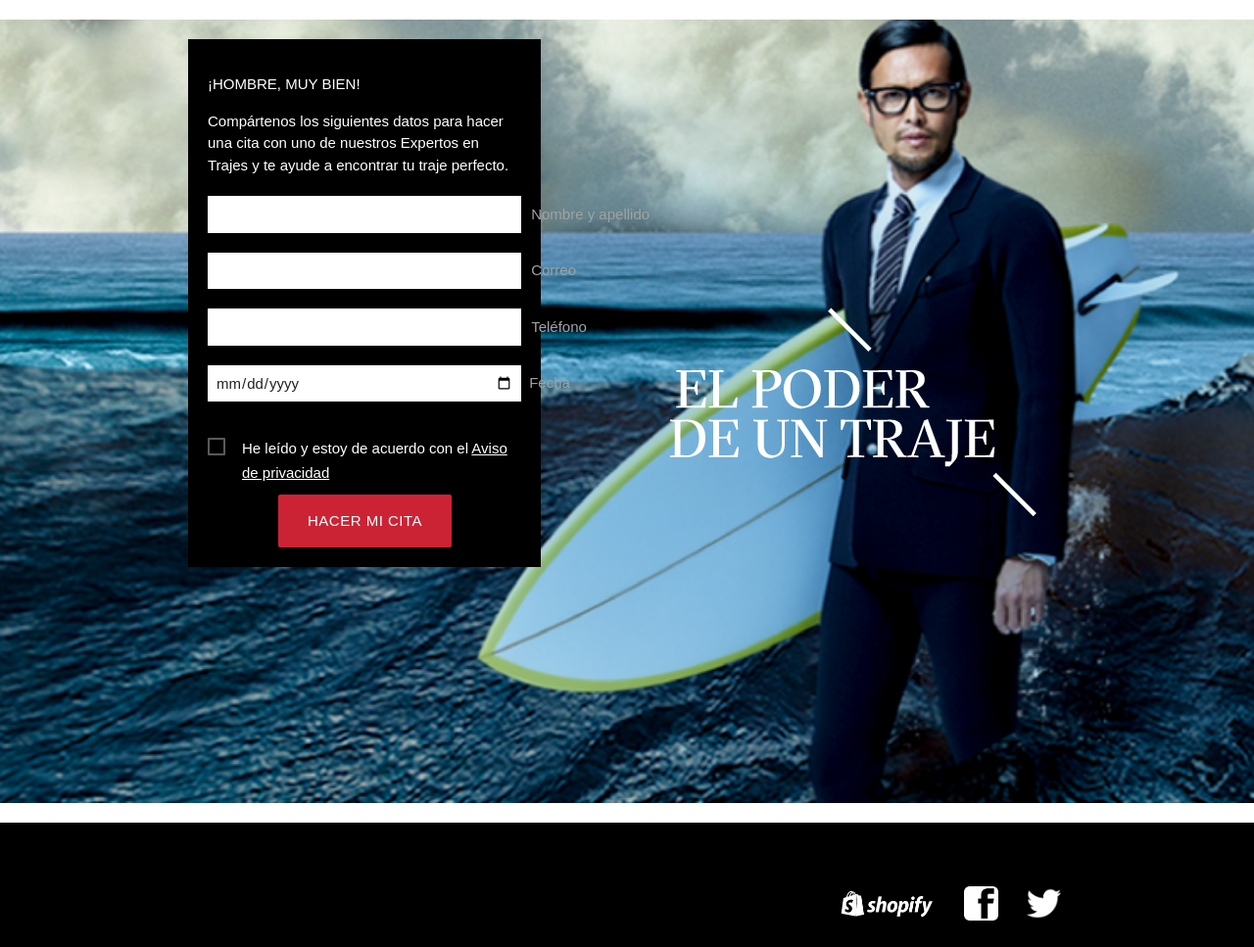
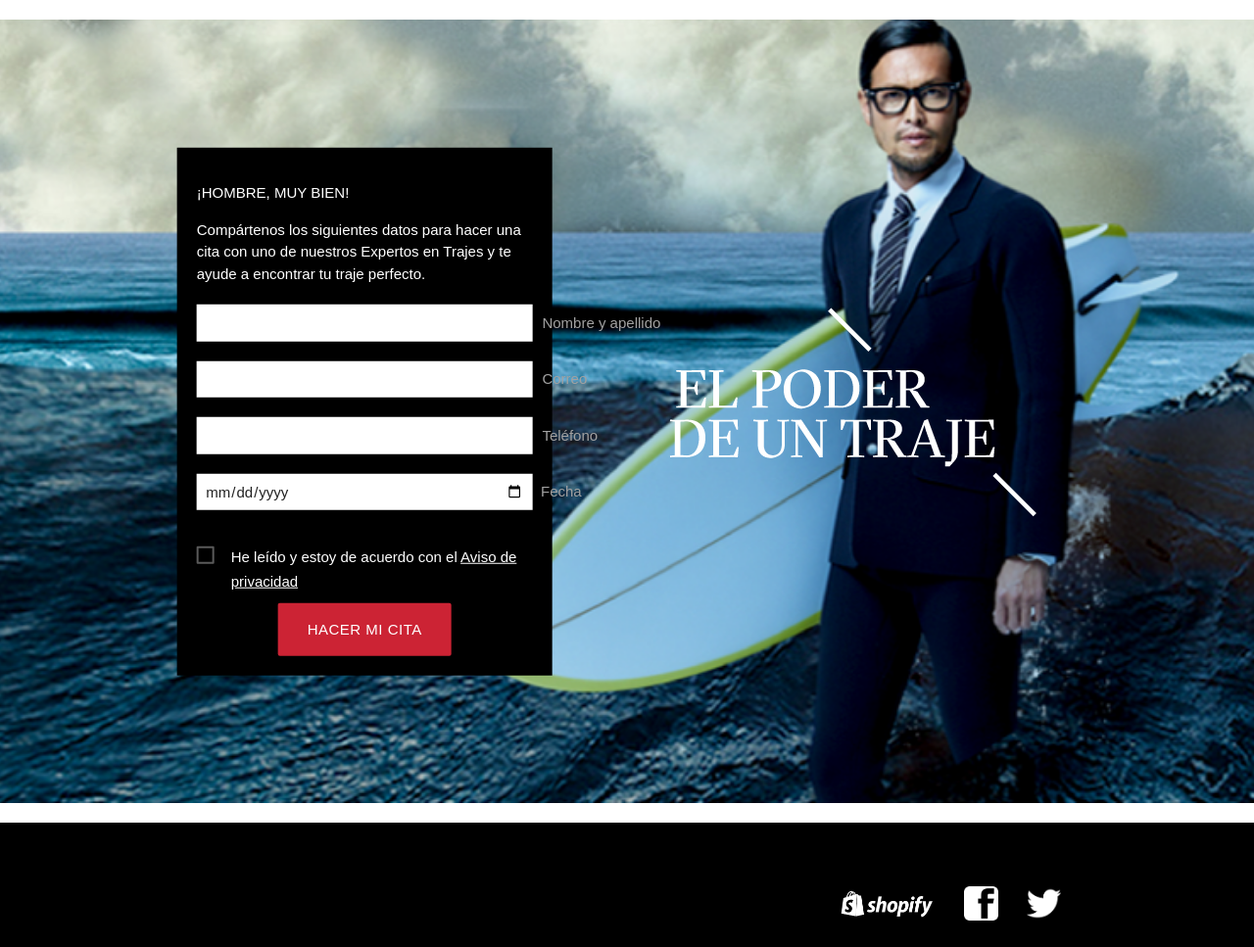
Before and after one commit to pcuervo/vittorio, a WordPress theme: template themes/vittorio/index.php in a window 1280 px wide. Shown: the part 56-1023 px from the top of the page at 98% size. Run offline with PHP 8.4 and a stand-in for WordPress, Linux system fonts and the light colour scheme; the site name, menu and one post (Sample post) are stand-ins, and other content is empty; some libraries are stand-ins or nearby versions.

Commit message:
formulario centrado

```diff
--- a/themes/vittorio/index.php
+++ b/themes/vittorio/index.php
@@ -8,8 +8,8 @@
 				<div class="[ col l6 ][ hide-on-med-and-up ]">
 					<img class="[ img-responsive ][ middle ]" src="<?php echo THEMEPATH; ?>img/el_poder.png" alt="El poder de un traje">
 				</div>
-				<div class="[ col s12 m7 l5 ][ padding ]">
-					<div class="[ bg-dark ][ padding margin-top margin-vertical--large-md ]">
+				<div class="[ col s12 m7 l5 ][ relative ][ padding ][ height-100vh--l ]">
+					<div class="[ bg-dark ][ width-100p ][ padding center-full--l ]">
 						<p class="[ text-uppercase white-text ]">¡hombre, muy bien! </p>
 						<p class="[ white-text ]">Compártenos los siguientes datos para hacer una cita con uno de nuestros Expertos en Trajes y te ayude a encontrar tu traje perfecto.</p>
 
--- a/themes/vittorio/sass/components/_utilities.scss
+++ b/themes/vittorio/sass/components/_utilities.scss
@@ -70,6 +70,7 @@
 .width-100vh  { width: 100vw;}
 .height-100vh { height: 100vh;}
 
+.width-100p {width:100%;}
 
 .relative.height-100vh{
   @media only screen and (min-width: $small-screen) and (max-width: $medium-screen) { height: 70vh;}
@@ -105,7 +106,23 @@
   -o-transform: translate(-50%, -50%);
   transform: translate(-50%, -50%);
 }
+@media(min-width: 601px){
+.center-full--l {
+  position: absolute;
+  top: 50%;
+  left: 50%;
+  -webkit-transform: translate(-50%, -50%);
+  -ms-transform: translate(-50%, -50%);
+  -o-transform: translate(-50%, -50%);
+  transform: translate(-50%, -50%);
+  }
+}
 
+@media(min-width:601px){
+  .height-100vh--l{
+    height: 100vh;
+  }
+}
 //Colors
 
 .bg-dark{
```
Also changed, not shown: themes/vittorio/style.css.
